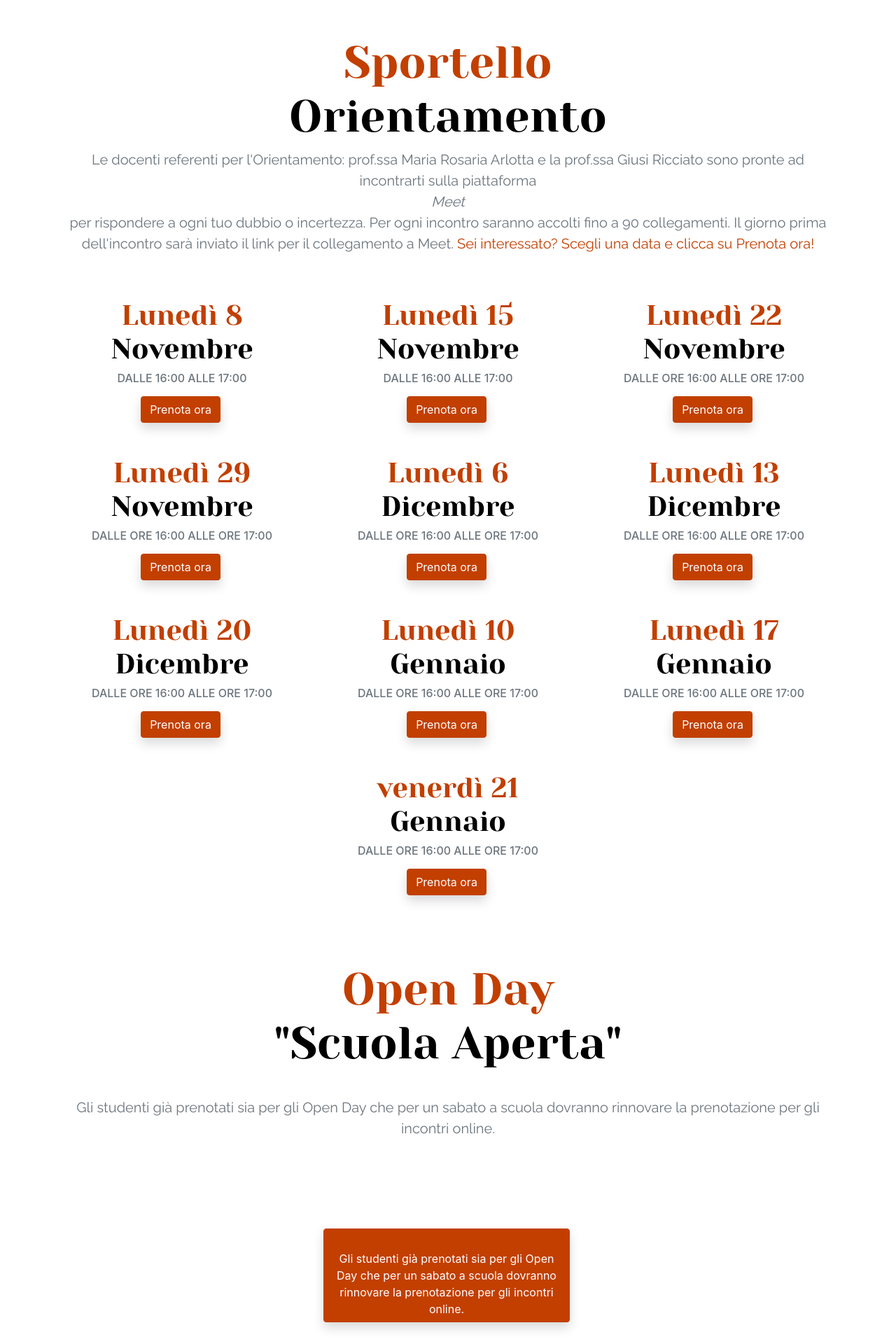
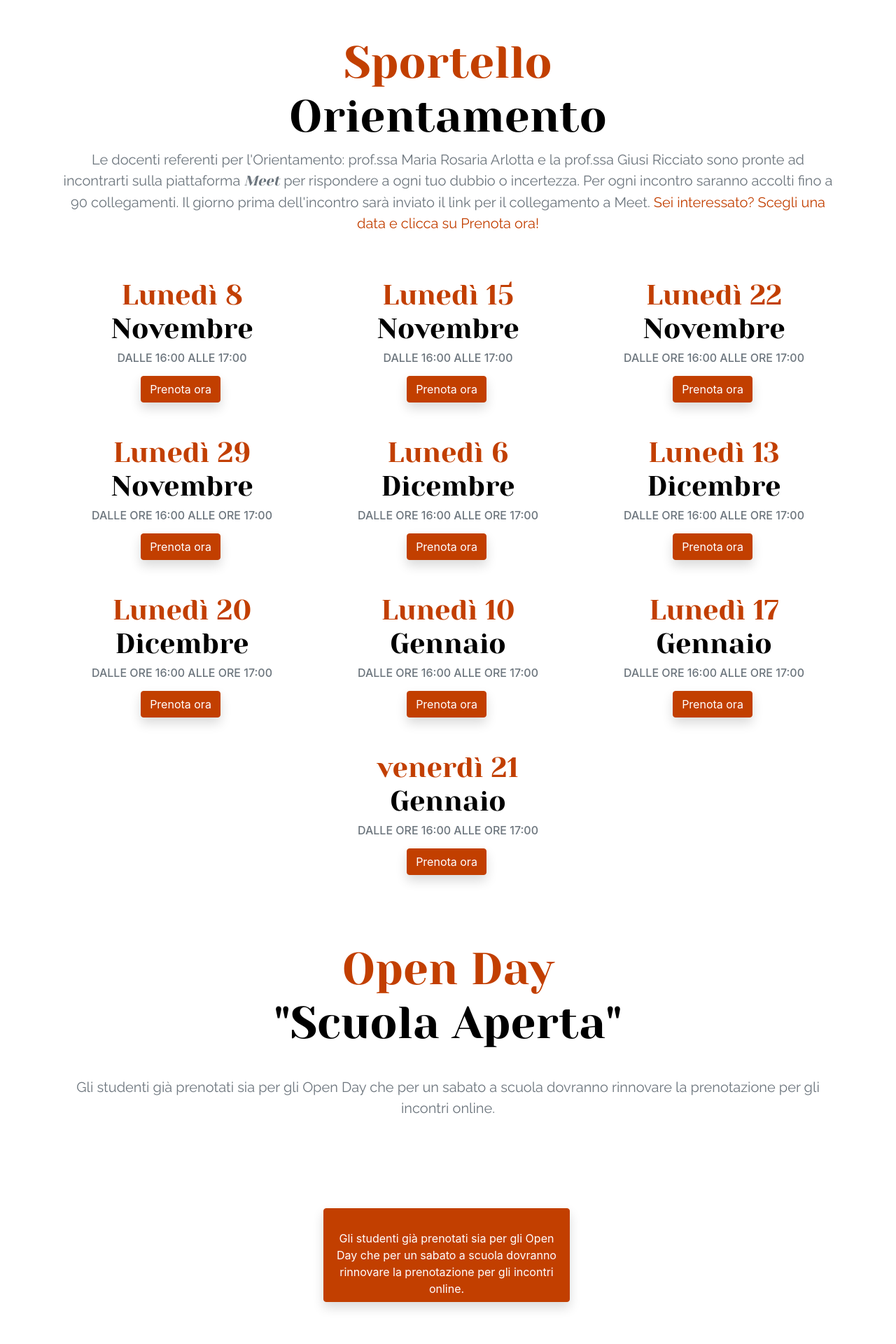
Before and after one commit to PiervitoCreanza/orientamento.liceodegiorgi.edu.it, a Jekyll site: the page built from incontri.html, in a window 1280 px wide. Shown: the part 2585-4505 px from the top of the page at 70% size. Built offline with Jekyll 4.4.1, drawn with Linux system fonts in a browser that asks for light colours.

Commit message:
Updated '_data/incontri.json' via CloudCannon

```diff
--- a/_data/incontri.json
+++ b/_data/incontri.json
@@ -84,7 +84,7 @@
 		},
 		{
 			"titolo": "<span class='text-red'>Sportello</span></br>Orientamento",
-			"sottotitolo": "Le docenti referenti per l'Orientamento: prof.ssa Maria Rosaria Arlotta e la prof.ssa Giusi Ricciato sono pronte ad incontrarti sulla piattaforma <br> <i>Meet </br> </i>per rispondere a ogni tuo dubbio o incertezza. Per ogni incontro saranno accolti fino a 90 collegamenti. Il giorno prima dell'incontro sarà inviato il link per il collegamento a Meet. <span class='text-red'>Sei interessato? Scegli una data e clicca su Prenota ora!</span>",
+			"sottotitolo": "Le docenti referenti per l'Orientamento: prof.ssa Maria Rosaria Arlotta e la prof.ssa Giusi Ricciato sono pronte ad incontrarti sulla piattaforma <b> <i>Meet </b> </i>per rispondere a ogni tuo dubbio o incertezza. Per ogni incontro saranno accolti fino a 90 collegamenti. Il giorno prima dell'incontro sarà inviato il link per il collegamento a Meet. <span class='text-red'>Sei interessato? Scegli una data e clicca su Prenota ora!</span>",
 			"date": [
 				{
 					"giorno": "Lunedì 8",
```
